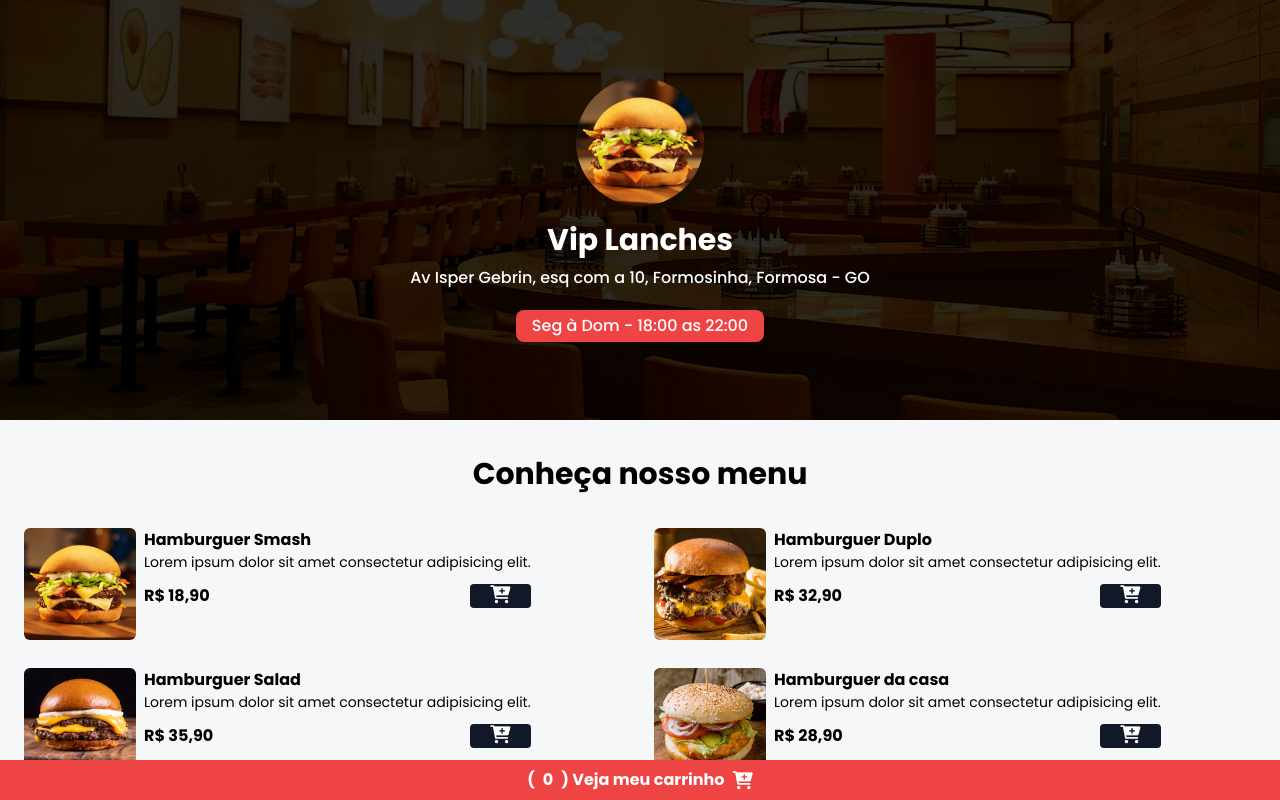
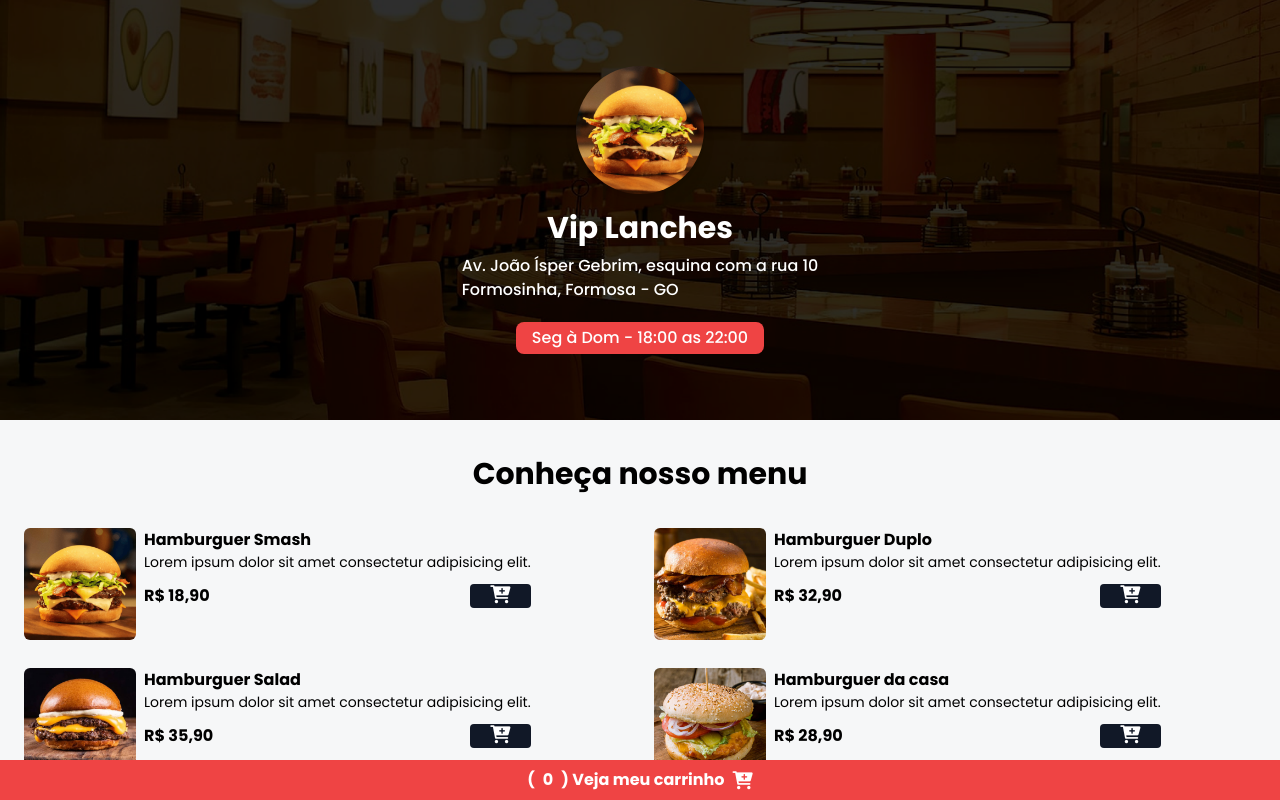
Before and after one commit to igornunescnt/cardapio, a website: page index.html in a window 1280 px wide. Shown: the top 800 px of the page. Drawn offline with nearby package versions, Linux system fonts and the light colour scheme.

Commit message:
Update index.html

```diff
--- a/index.html
+++ b/index.html
@@ -26,7 +26,7 @@
 
             <h1 class="text-3xl mt-4 mb-2 font-bold text-white">Vip Lanches</h1>
 
-            <span class="text-white font-medium">Av Isper Gebrin, esq com a 10, Formosinha, Formosa - GO</span>
+            <span class="text-white font-medium">Av. João Ísper Gebrim, esquina com a rua 10 <br/>Formosinha, Formosa - GO</span>
 
             <div class="bg-green-600 px-4 py-1 rounded-lg mt-5 " id="date-span">
                 <span class="text-white font-medium">Seg à Dom - 18:00 as 22:00</span>
```
